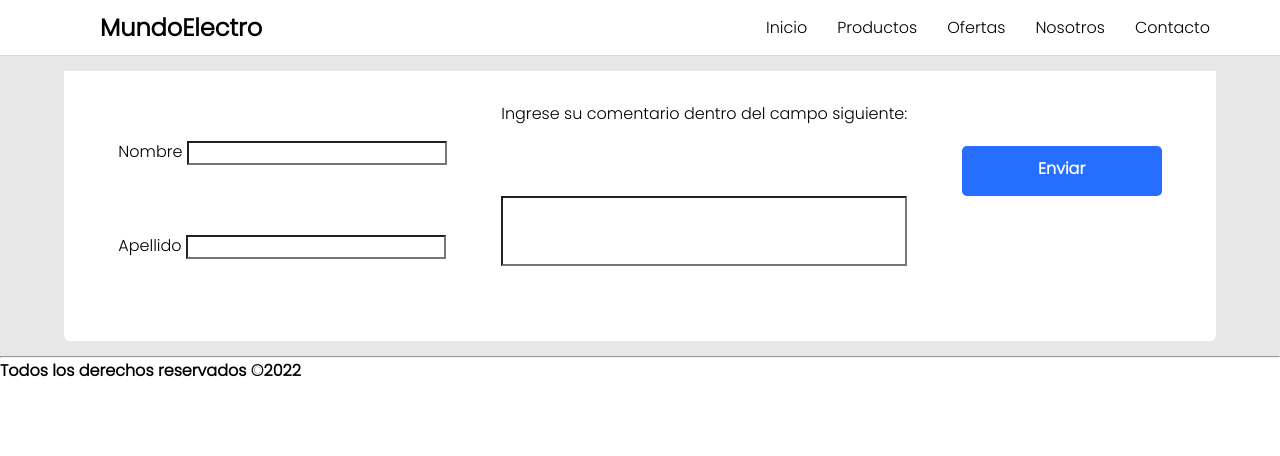
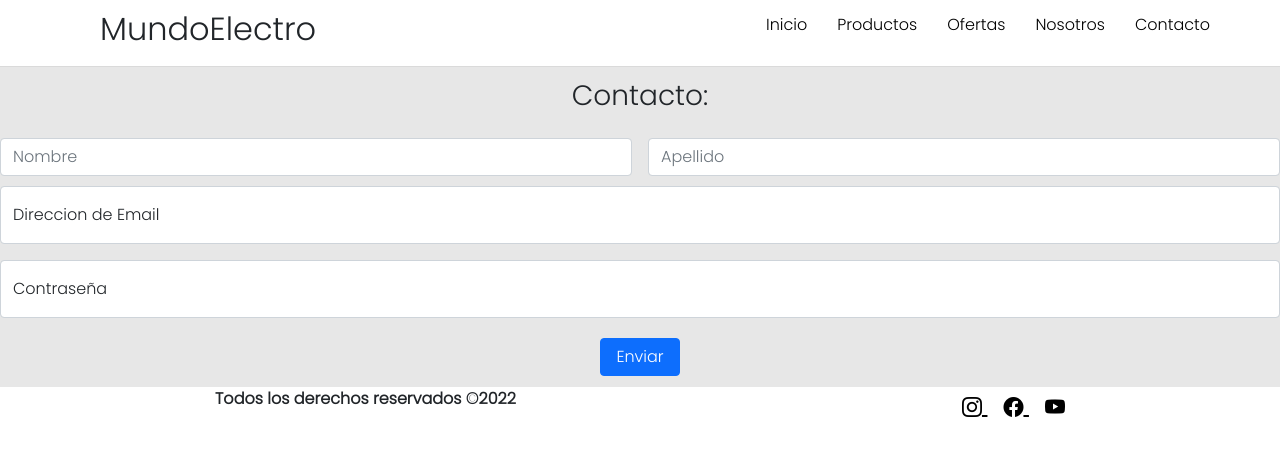
Before and after one commit to iachusend/CoderHouse-Proyect, a plain HTML site: page root/html/contacto.html in a window 1280 px wide. Drawn offline with nearby package versions, Linux system fonts and the light colour scheme.

Commit message:
Todo el proyecto incluido con Bootstrap

```diff
--- a/root/css/style.css
+++ b/root/css/style.css
@@ -446,86 +446,32 @@ nav a {
 
 /*        CONTACTO        */
 
-
-.contCon {
-    display: grid;
-    grid-template-columns: 1fr;
-    grid-template-rows: 300px;
-    justify-items: center;
-    align-items: center;
+.mainCont {
+    display: flex;
+    flex-direction: column;
+    justify-content: center;
+    height: 20rem;
 }
 
-.contCon__main {
-    width: 90%;
-    height: 90%;
-    background-color: #fff;
-    border-radius: 6px;
+.mainCont__title {
+    text-align: center;
+    margin-bottom: 25px;
 }
 
-.contCon__main form {
-    background-color: #fff;
-    display: flex;
-    justify-content: space-evenly;
+.contNames {
+    margin-bottom: 10px;
 }
 
-.contCon__label {
-    background-color: #fff;
+.ContBtnForm {
+    display: flex;
+    justify-content: center;
+    margin-top: 20px;
 }
 
-.contCon__label span {
-    background-color: #fff;
+.btnForm {
+    width: 80px;
 }
 
-.contCon__name {
-    background-color: #fff;
-}
-
-.nameContact {
-    background-color: #fff;
-    margin-top: 70px;
-}
-
-.txtCont {
-    display: flex;
-    flex-direction: column;
-}
-
-.txtCont span {
-    margin-top: 30px;
-}
-
-.txtArea {
-    height: 70px;
-}
-
-
-.btnEnviar {
-    display: flex;
-    justify-content: center;
-    align-items: center;
-}
-
-.btnEnviar a {
-    text-decoration: none;
-    background-color: #256EFF;
-    color: #fff;
-    height: 50px;
-    width: 200px;
-    text-align: center;
-    padding: 10px 25px 10px 25px;
-    font-weight: 800;
-    margin-top: 25px;
-    display: flex;
-    justify-content: center;
-    border-radius: 5px;
-    margin-bottom: 20px;
-}
-
-.btn span {
-    align-items: center;
-    display: flex;
-    justify-content: center;
-}
 
 
 /* DERECHOS */
@@ -682,6 +628,7 @@ nav a {
 }
 
 @media screen and ( max-width: 660px ) {
+
     .cont__title h3 {
         font-size: 1rem;
     }
@@ -727,6 +674,22 @@ nav a {
     .contOf__desProd span {
         font-size: .9rem;
     }
+
+    /* PRODUCTOS */
+
+
+
+    .contProd__com {
+        width: 500px;
+    }
+
+    .contProd__cat h4 {
+        font-size: 1.3rem;
+    }
+
+    .cardTitle h4 {
+        font-size: 1.1rem;
+    }
 }
 
 @media screen and ( max-width: 550px ) {
@@ -746,4 +709,11 @@ nav a {
     .txtIcon {
         font-size: .7rem;
     }
+
+     /* PRODUCTOS */
+
+
+     .contProd__com {
+        width: 420px;
+    }
 }
--- a/root/html/contacto.html
+++ b/root/html/contacto.html
@@ -4,6 +4,8 @@
     <meta charset="UTF-8">
     <meta http-equiv="X-UA-Compatible" content="IE=edge">
     <meta name="viewport" content="width=device-width, initial-scale=1.0">
+    <link href="https://cdn.jsdelivr.net/npm/bootstrap@5.1.3/dist/css/bootstrap.min.css" rel="stylesheet" integrity="sha384-1BmE4kWBq78iYhFldvKuhfTAU6auU8tT94WrHftjDbrCEXSU1oBoqyl2QvZ6jIW3" crossorigin="anonymous">
+    <link rel="stylesheet" href="https://cdn.jsdelivr.net/npm/bootstrap-icons@1.8.1/font/bootstrap-icons.css">
     <link rel="stylesheet" href="../css/style.css">
     <link rel="preconnect" href="https://fonts.googleapis.com">
     <link rel="preconnect" href="https://fonts.gstatic.com" crossorigin>
@@ -29,41 +31,52 @@
                 </div>
             </nav>
         </div>
-    <main class="main">
+    <main class="main mainCont">
 
-         <div class="contCon">
-            <div class="contCon__main">
-                <form action="">
-                    <div class="contCon__name">
-                        <div class="contCon__label">
-                            <span>Nombre</span>
-                            <input class="nameContact" type="text">
-                        </div>
-                        <div class="contCon__label">
-                            <span>Apellido</span>
-                            <input class="nameContact" type="text">
-                        </div>
-                    </div>
-                    <div class="contCon__label txtCont">
-                        <span>Ingrese su comentario dentro del campo siguiente:</span>
-                        <input class="nameContact txtArea" type="text" name="" id="">
-                    </div>
-                    <div class="btnEnviar">
-                        <a href="">
-                            <span>Enviar</span>
-                        </a>
-                    </div>
-                </form>
+        <h3 class="mainCont__title">Contacto:</h3>
+
+        <div class="contNames">
+            <div class="row g-3">
+                <div class="col ">
+                    <input type="text" class="form-control" placeholder="Nombre" aria-label="First name">
+                </div>
+                <div class="col">
+                    <input type="text" class="form-control" placeholder="Apellido" aria-label="Last name">
+                </div>
             </div>
         </div>
 
+        <div class="form-floating mb-3">
+            <input type="email" class="form-control" id="floatingInput" placeholder="name@example.com">
+            <label for="floatingInput">Direccion de Email</label>
+          </div>
+          <div class="form-floating">
+            <input type="password" class="form-control" id="floatingPassword" placeholder="Password">
+            <label for="floatingPassword">Contraseña</label>
+          </div>
+          <div class="ContBtnForm">
+              <a href="contacto.html">
+                  <button type="button" class="btn btn-primary btnForm">Enviar</button>
+              </a>
+          </div>
 
     </main>
-    <footer>
+    <footer class="footer">
         <div class="derechos">
-            <hr>
             <p>Todos los derechos reservados ©2022</p>
         </div>
+        <div class="redes">
+          <a href="https://www.instagram.com/?hl=es-la">
+            <i class="bi bi-instagram"></i>
+          </a>
+          <a href="https://es-la.facebook.com/">
+            <i class="bi bi-facebook"></i>
+          </a>
+          <a href="https://www.youtube.com/">
+            <i class="bi bi-youtube"></i>
+          </a>
+        </div>
     </footer>
+    <script src="https://cdn.jsdelivr.net/npm/bootstrap@5.1.3/dist/js/bootstrap.bundle.min.js" integrity="sha384-ka7Sk0Gln4gmtz2MlQnikT1wXgYsOg+OMhuP+IlRH9sENBO0LRn5q+8nbTov4+1p" crossorigin="anonymous"></script>
 </body>
 </html>
```
Also changed, not shown: root/html/nosotros.html (+17 -6 lines), root/html/ofertas.html (+42 -1 lines).
